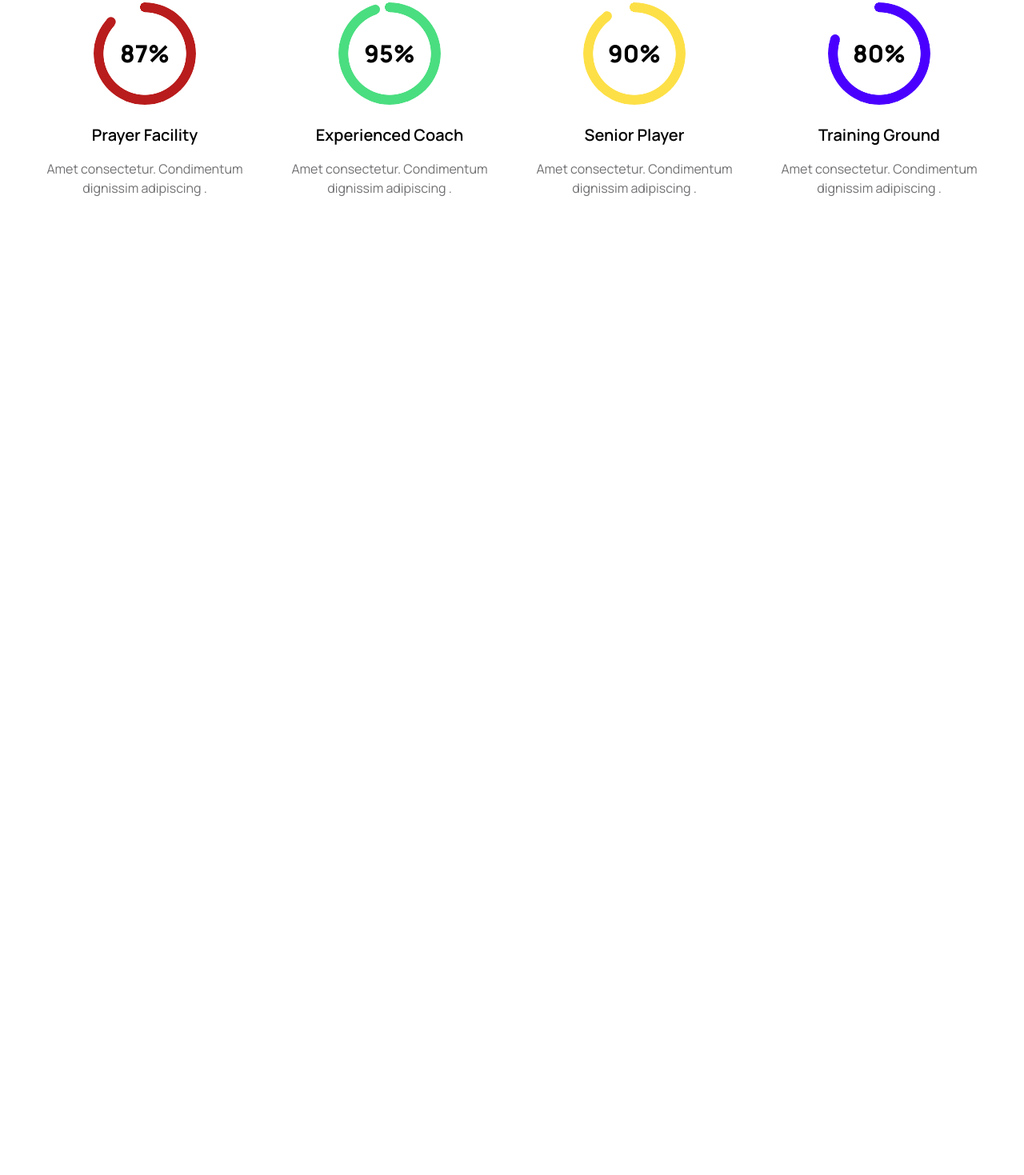
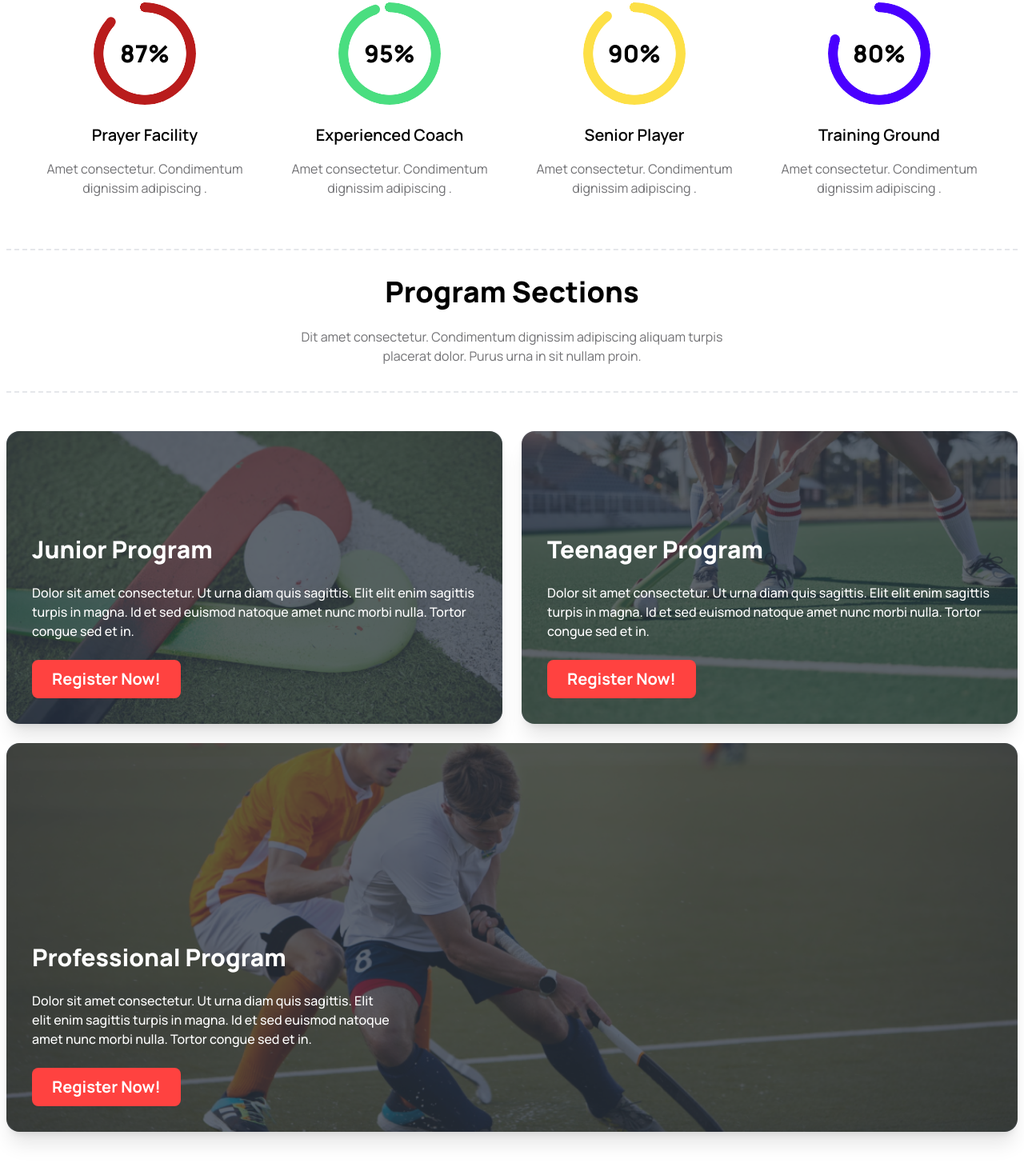
Before and after one commit to dev-ahad-ali/a-3-hockeys, a plain HTML site: page index.html in a window 1280 px wide. Shown: the part 1158-2627 px from the top of the page at 80% size. Before the commit the page ends 1469 px from the top, so only its background shows below. Drawn offline with nearby package versions, Linux system fonts and the light colour scheme.

Commit message:
Program Section Added

```diff
--- a/index.html
+++ b/index.html
@@ -178,7 +178,7 @@
       </div>
       <!-- Banner Section End -->
       <!-- Stats Section Beginning -->
-      <div class="xl:container mx-auto px-2 pt-10 md:pt-24">
+      <div class="xl:container mx-auto px-2 pt-10 lg:pt-24">
         <div
           class="text-center py-6 md:py-8 border-dashed border-2 border-r-0 border-l-0"
         >
@@ -262,6 +262,105 @@
         </div>
       </div>
       <!-- Stats Section End -->
+      <!-- Program Section Beginning -->
+      <div class="xl:container mx-auto px-2 pb-10 lg:pb-24">
+        <div
+          class="text-center py-6 md:py-8 border-dashed border-2 border-r-0 border-l-0"
+        >
+          <div class="max-w-xl mx-auto">
+            <h2 class="text-2xl md:text-4xl font-extrabold text-black">
+              Program Sections
+            </h2>
+            <p
+              class="text-sm md:text-base text-[#131318] opacity-60 mt-2 md:mt-6"
+            >
+              Dit amet consectetur. Condimentum dignissim adipiscing aliquam
+              turpis placerat dolor. Purus urna in sit nullam proin.
+            </p>
+          </div>
+        </div>
+        <div class="grid grid-cols-1 md:grid-cols-2 gap-6 mt-12">
+          <div class="card bg-base-100 shadow-xl image-full">
+            <figure>
+              <img class="w-full" src="./img/program-1.png" alt="Shoes" />
+            </figure>
+            <div class="card-body justify-end space-y-2 lg:space-y-4">
+              <h2
+                class="card-title text-xl lg:text-3xl text-white font-extrabold"
+              >
+                Junior Program
+              </h2>
+              <p
+                class="flex-grow-0 text-sm lg:text-base text-white font-medium"
+              >
+                Dolor sit amet consectetur. Ut urna diam quis sagittis. Elit
+                elit enim sagittis turpis in magna. Id et sed euismod natoque
+                amet nunc morbi nulla. Tortor congue sed et in.
+              </p>
+              <div class="card-actions justify-start">
+                <button
+                  class="btn text-lg border-transparent hover:border-red-600 hover:bg-white hover:text-red-600 md:text-xl font-bold md:px-6 text-white bg-[#ff4240]"
+                >
+                  Register Now!
+                </button>
+              </div>
+            </div>
+          </div>
+          <div class="card bg-base-100 shadow-xl image-full">
+            <figure>
+              <img class="w-full" src="./img/program-2.png" alt="Shoes" />
+            </figure>
+            <div class="card-body justify-end space-y-2 lg:space-y-4">
+              <h2
+                class="card-title text-xl lg:text-3xl text-white font-extrabold"
+              >
+                Teenager Program
+              </h2>
+              <p
+                class="flex-grow-0 text-sm lg:text-base text-white font-medium"
+              >
+                Dolor sit amet consectetur. Ut urna diam quis sagittis. Elit
+                elit enim sagittis turpis in magna. Id et sed euismod natoque
+                amet nunc morbi nulla. Tortor congue sed et in.
+              </p>
+              <div class="card-actions justify-start">
+                <button
+                  class="btn text-lg border-transparent hover:border-red-600 hover:bg-white hover:text-red-600 md:text-xl font-bold md:px-6 text-white bg-[#ff4240]"
+                >
+                  Register Now!
+                </button>
+              </div>
+            </div>
+          </div>
+          <div class="card bg-base-100 shadow-xl image-full md:col-span-2">
+            <figure>
+              <img class="w-full" src="./img/program-3.png" alt="Shoes" />
+            </figure>
+            <div class="card-body justify-end space-y-2 lg:space-y-4 max-w-lg">
+              <h2
+                class="card-title text-xl lg:text-3xl text-white font-extrabold"
+              >
+                Professional Program
+              </h2>
+              <p
+                class="flex-grow-0 text-sm lg:text-base text-white font-medium"
+              >
+                Dolor sit amet consectetur. Ut urna diam quis sagittis. Elit
+                elit enim sagittis turpis in magna. Id et sed euismod natoque
+                amet nunc morbi nulla. Tortor congue sed et in.
+              </p>
+              <div class="card-actions justify-start">
+                <button
+                  class="btn text-lg border-transparent hover:border-red-600 hover:bg-white hover:text-red-600 md:text-xl font-bold md:px-6 text-white bg-[#ff4240]"
+                >
+                  Register Now!
+                </button>
+              </div>
+            </div>
+          </div>
+        </div>
+      </div>
+      <!-- Program Section End -->
     </main>
     <footer></footer>
   </body>
```
Also changed, not shown: img/program-1.png (added), img/program-2.png (added), img/program-3.png (added).
